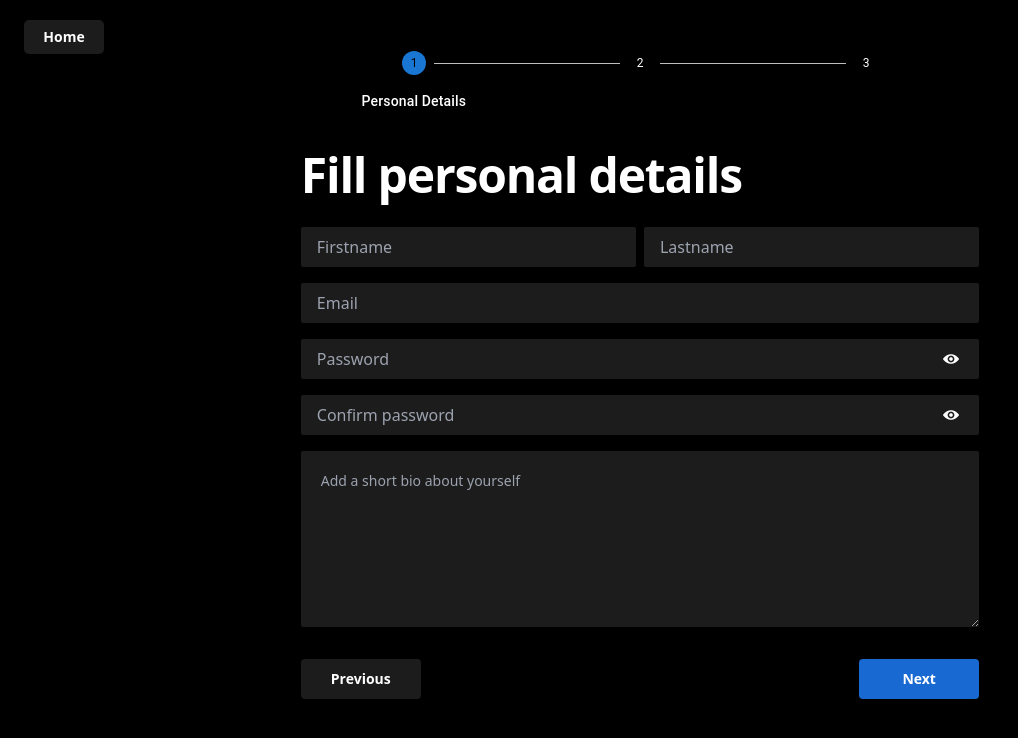
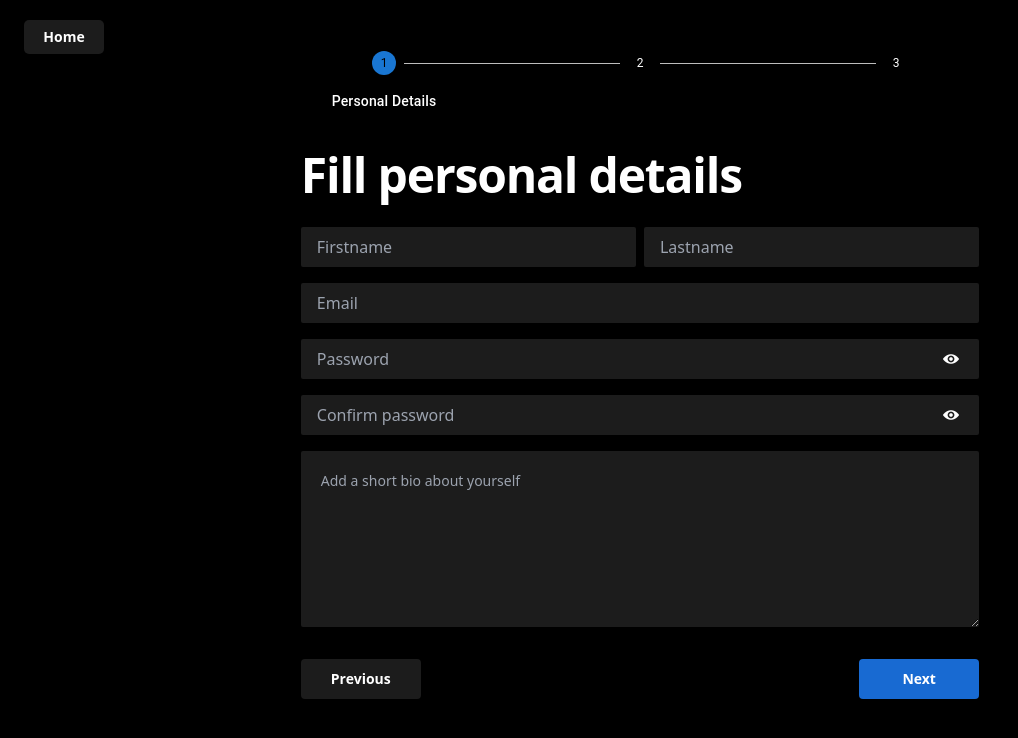
Before and after one commit to sahil-gpm/multistep-form, a React (Create React App) app: page /form-page in a window 1280 px wide. Shown: the top 738 px of the page, without its empty margins (0-1018 px from the left). Built offline with nearby package versions, Linux system fonts and the light colour scheme.

Commit message:
component stepper : changed width

```diff
--- a/src/Multistepform/Steppercomponent.jsx
+++ b/src/Multistepform/Steppercomponent.jsx
@@ -13,7 +13,7 @@ const StepperComponent = () => {
   ];
 
   return (
-    <div className="mt-[4%] w-[95%] xl:w-[53%] mx-auto">
+    <div className="mt-[4%] w-[95%] xl:w-[60%] mx-auto">
       <Stepper activeStep={currentPage} alternativeLabel >
         {steps.map((label) => (
           <Step
```
